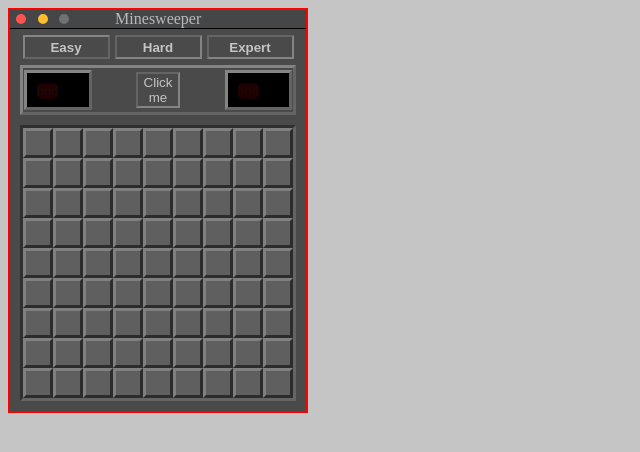
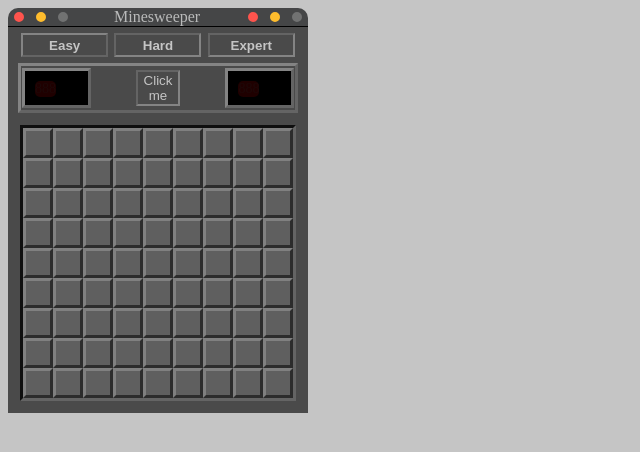
Before and after one commit to galiii/minesweeper, a website: page src/index.html in a window 1280 px wide. Shown: the whole page, without its empty margins (0-640 px from the left). Drawn offline with Linux system fonts and the light colour scheme.

Commit message:
some explain in css

```diff
--- a/src/index.html
+++ b/src/index.html
@@ -10,8 +10,8 @@
 
   <body>
     <div class="container">
-      <!--For UI Check-->
-      <!--div class="ui-pic">
+      <!--For UI Check
+    <div class="ui-pic">
       <img src="../img/ClassicMinesweeper.png" alt="" />
     </div-->
 
@@ -23,6 +23,11 @@
             <div class="bull grey-bull"></div>
           </div>
           <div class="title-game">Minesweeper</div>
+          <div class="round">
+            <div class="bull red-bull "></div>
+            <div class="bull yellow-bull "></div>
+            <div class="bull grey-bull"></div>
+          </div>
         </div>
         <div class="flex-bord">
           <div class="information">
--- a/src/style.css
+++ b/src/style.css
@@ -15,16 +15,20 @@ body {
 .layout-game {
   display: flex;
   flex-direction: column;
-  border: 2px solid red;
+  flex-wrap: wrap;
+  /*border: 2px solid red;
+  border-radius: 25px;*/
   width: 300px;
 }
 
 /* The first child of .layout-game */
 .game-header {
   display: flex;
-  flex-wrap: wrap;
+  /*flex-wrap: wrap;*/
   align-content: flex-start;
   border-bottom: 1px solid #000000;
+  border-top-left-radius: 10px;
+  border-top-right-radius: 10px;
   background-color: #454647;
 }
 
@@ -163,14 +167,12 @@ svg {
 }
 
 .dashbourd-game {
-  /* top | right | bottom | left */
-  border-style: solid inset inset solid;
-  border-color: #303030 #646464 #646464 #303030;
+  border-style: inset;
+  border-color: #646464;
   display: flex;
   flex-wrap: wrap;
-  margin: 10px;
+  margin: 12px;
 }
-
 
 .mine-open {
   border: solid #303030;
@@ -222,8 +224,7 @@ svg {
   display: flex;
 }
 
-
-.row > *{
+.row > * {
   width: 30px;
   height: 30px;
 }
@@ -247,11 +248,10 @@ svg {
   /*(box-shadow: inset 5px 5px 10px #FFF, inset -3px -3px 5px #777;*/
 }
 
-
 span {
   font-family: Arial, Helvetica, sans-serif;
-  font-size:large;
-
+  font-stretch: extra-expanded;
+  font-weight: bold;
   /*(box-shadow: inset 5px 5px 10px #FFF, inset -3px -3px 5px #777;*/
 }
 
@@ -267,6 +267,6 @@ span {
   color: #ca3b3a;
 }
 
-.neighbors-4{
+.neighbors-4 {
   color: #c25be4;
 }
```
Also changed, not shown: src/index.js (+16 -20 lines).
